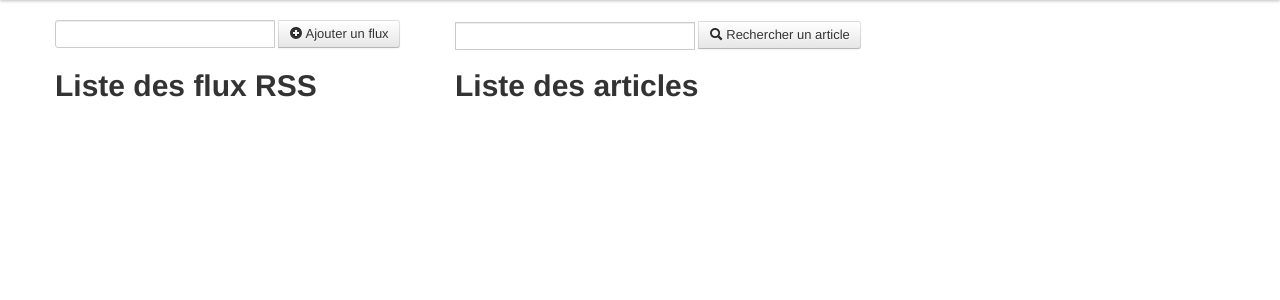
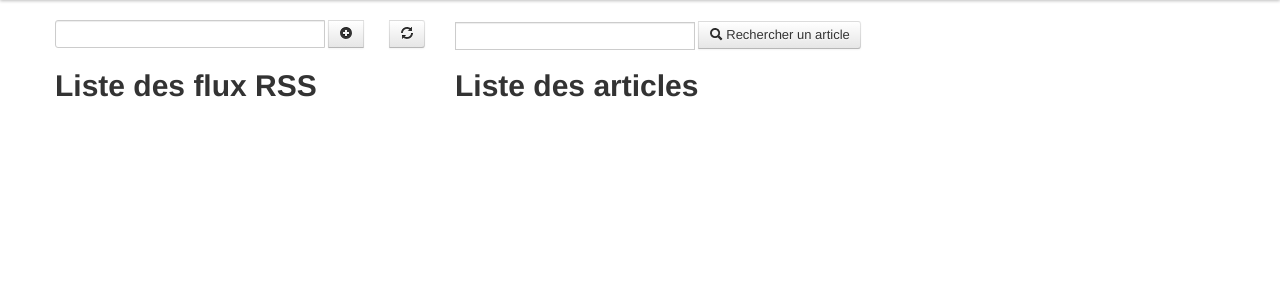
Before and after one commit to Yimgo/msgr, a PHP site: template app/views/rss/index.php in a window 1280 px wide. Shown: the part 40-340 px from the top of the page. Run offline with PHP 8.4, Linux system fonts and the light colour scheme; the template is opened without the code that fills it, so the values that code supplies are empty.

Commit message:
index.php - ajout d'un bouton pour recharger la liste des flux
index.js
- code nécessaire pour recharger la liste des flux à la demande
- correction d'un bug ou on pouvait ajouter plusieurs fois le meme tag lors d'une recherche

```diff
--- a/app/views/rss/index.js
+++ b/app/views/rss/index.js
@@ -17,7 +17,10 @@ function toggle_list_articles() {
         .unbind('click')
         .click(function() {
             $(this).siblings().each(function() {
-                $(this).toggle();
+                if ($(this).is(':hidden'))
+                    $(this).slideDown('slow');
+                else
+                    $(this).slideUp('slow');
             });
         });
 }
@@ -67,6 +70,61 @@ function click_flux_dossier() {
     });
 }
 
+/* GET LISTE DOSSIER + LISTE FLUX */
+function get_liste_flux() {
+    $("#liste_flux_chargement").slideDown('slow');
+    $("#liste_flux_erreur").slideUp('fast');
+    $('#liste_flux').html('');
+
+    $.getJSON('../get_flux_dossiers')
+        .success(function(data) {
+            // RAZ de la liste
+
+            $.each(data, function(index, dossier) {
+                // DOSSIER
+                $('<tr>', { class: 'dossier' })
+                    .append($('<td>', {colspan: 3, style: 'text-align: center; background-color: #eee;'})
+                                .append($('<i>', {class: 'icon-folder-open pull-left'}))
+                                .append($('<b>', {html : dossier.titre}))
+                    )
+                .appendTo('#liste_flux');
+
+                $.each(dossier.liste_flux, function(index2, flux) {
+                    // FLUX
+                    if (flux.nb_nonlus == 0) type_badge = "";
+                    else if (flux.nb_nonlus > 0 && flux.nb_nonlus < 10) type_badge = "badge-success";
+                    else if (flux.nb_nonlus >= 10 && flux.nb_nonlus <= 50) type_badge = "badge-warning";
+                    else type_badge = "badge-important";
+
+                    $('<tr>')
+                        .data('id', flux.id)
+                        .append($('<td>', {html : flux.titre }))
+                        .append($('<td>').append(
+                                    $('<span>', {class: 'badge ' + type_badge, html: flux.nb_nonlus})
+                                ))
+                        .append($('<td>')
+                                    .append($('<a>', {href: '#'}))
+                                    .append($('<i>', {class: 'icon-circle-arrow-right'}))
+                                )
+                    .appendTo('#liste_flux')
+                });
+            });
+
+            // "Dossier" final invisible, pour que le javascript s'arrete de boucler
+            $('<tr>', {class: 'dossier'}).appendTo('#liste_flux');
+
+            // onclick
+            click_flux_dossier();
+        })
+    .success(function() {
+        $("#liste_flux_chargement").slideUp('slow');
+    })
+    .error( function() {
+        $("#liste_flux_chargement").slideUp('slow');
+        $("#liste_flux_erreur").slideDown('slow');
+    });
+}
+
 $(document).ready(function() {
 
     /* GET LISTE TAGS + BARRE DE RECHERCHE */
@@ -97,7 +155,7 @@ $(document).ready(function() {
                 $('<a>', {
                     class: 'btn btn-primary hide',
                     href: '#',
-                    html: obj.titre
+                    html: obj.titre + ' '
                 })
                 .append($('<i>', {
                     class: 'icon-remove icon-white'}))
@@ -114,50 +172,6 @@ $(document).ready(function() {
             }
         });
     });
-
-    /* GET LISTE DOSSIER + LISTE FLUX */
-    $.getJSON('../get_flux_dossiers', function(data) {
-
-        $.each(data, function(index, dossier) {
-            // DOSSIER
-            $('<tr>', { class: 'dossier' })
-                .append($('<td>', {colspan: 3, style: 'text-align: center; background-color: #eee;'})
-                            .append($('<i>', {class: 'icon-folder-open pull-left'}))
-                            .append($('<b>', {html : dossier.titre}))
-                )
-            .appendTo('#liste_flux');
-
-            $.each(dossier.liste_flux, function(index2, flux) {
-                // FLUX
-                if (flux.nb_nonlus == 0) type_badge = "";
-                else if (flux.nb_nonlus > 0 && flux.nb_nonlus < 10) type_badge = "badge-success";
-                else if (flux.nb_nonlus >= 10 && flux.nb_nonlus <= 50) type_badge = "badge-warning";
-                else type_badge = "badge-important";
-
-                $('<tr>')
-                    .data('id', flux.id)
-                    .append($('<td>', {html : flux.titre }))
-                    .append($('<td>').append(
-                                $('<span>', {class: 'badge ' + type_badge, html: flux.nb_nonlus})
-                            ))
-                    .append($('<td>')
-                                .append($('<a>', {href: '#'}))
-                                .append($('<i>', {class: 'icon-circle-arrow-right'}))
-                            )
-                .appendTo('#liste_flux')
-            });
-        });
-
-        // "Dossier" final invisible, pour que le javascript s'arrete de boucler
-        $('<tr>', {class: 'dossier'}).appendTo('#liste_flux');
-
-        // onclick
-        click_flux_dossier();
-    })
-    .error( function() {
-        $("#liste_flux_erreur").slideDown('slow');
-    });
-
 
     /* GESTION RECHECHE : on ajoute manuellement les tags comme input caché à la validation */
     $("#form-search").submit(function() {
@@ -176,4 +190,11 @@ $(document).ready(function() {
 
         return true;
      });
+
+    // Récupérér initialement la liste des flux
+    get_liste_flux();
+    /* Bouton pour rafraichir la liste des flux */
+    $('#refresh_liste_flux').click(function() {
+        get_liste_flux();
+    });
 });
--- a/app/views/rss/index.php
+++ b/app/views/rss/index.php
@@ -25,8 +25,9 @@
         <div class="span4">
             <form>
                 <div class="input-append">
-                    <input type="text" />
-                    <button type="submit" class="btn"><i class="icon-plus-sign"></i> Ajouter un flux</button>
+                    <input type="text" class="span3" />
+                    <button type="submit" class="btn"><i class="icon-plus-sign"></i></button>
+                    <a id='refresh_liste_flux' href='#' class='btn pull-right'><i class='icon-refresh'></i></a>
                 </div>
             </form>
         </div>
@@ -46,6 +47,10 @@
     <div class="row">
         <div class="span4">
             <h1>Liste des flux RSS</h1>
+
+            <div id="liste_flux_chargement" class="alert alert-info fade in hide">
+                <strong>Chargement</strong> de la liste des flux en cours…
+            </div>
 
             <div id="liste_flux_erreur" class="alert alert-error fade in hide">
                 <strong>Erreur</strong> lors du chargement de la liste des flux !
```
